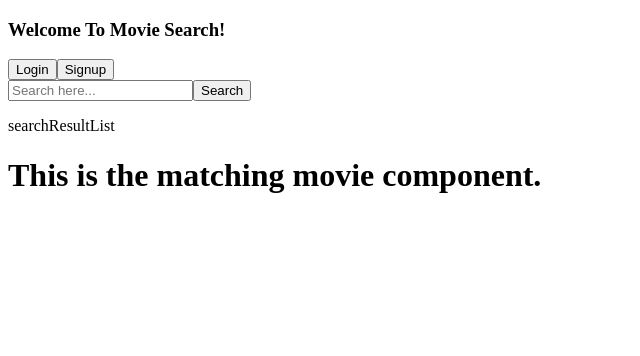
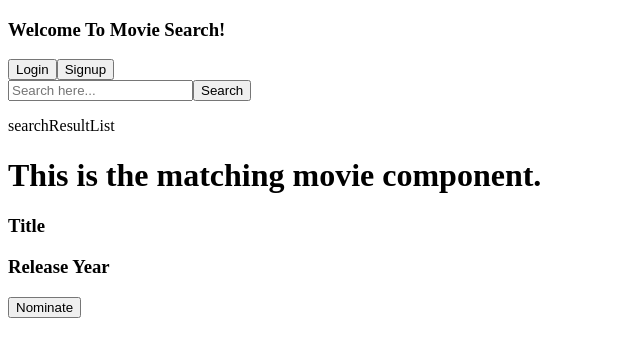
Before and after one commit to ltramos7/movieAppReact, a React (Create React App) app: page / in a window 1280 px wide. Shown: the top 356 px of the page, without its empty margins (0-640 px from the left). Built offline with nearby package versions, Linux system fonts and the light colour scheme.

Commit message:
added selectedMovieConent template

```diff
--- a/src/App.js
+++ b/src/App.js
@@ -2,6 +2,7 @@ import React from 'react'
 import Header from './components/headerSection/HeaderSection'
 import SearchArea from './components/searchArea/searchArea'
 import SearchResultList from './components/searchResultList/searchResultList'
+import SelectedMovieContent from './components/selectedMovieContent/selectedMovieContent'
 
 function App() {
   return (
@@ -10,6 +11,7 @@ function App() {
       <Header/>
       <SearchArea/>
       <SearchResultList/>
+      <SelectedMovieContent/>
     </div>
   );
 }
--- /dev/null
+++ b/src/components/selectedMovieContent/selectedMovieContent.js
@@ -0,0 +1,16 @@
+import React, { Component } from 'react'
+
+export default class selectedMovieContent extends Component {
+    render() {
+        return (
+            <div>
+                <div id="movie-content">
+                    <h3>Title</h3>
+                    <h3>Release Year</h3>
+                    <button>Nominate</button>
+                    {/* think about a boolean nominated:true or nominated:false, to disable the nominate button */}
+                </div>
+            </div>
+        )
+    }
+}
```
Also changed, not shown: 1 other file (tests, documents, lock files or other folders).
